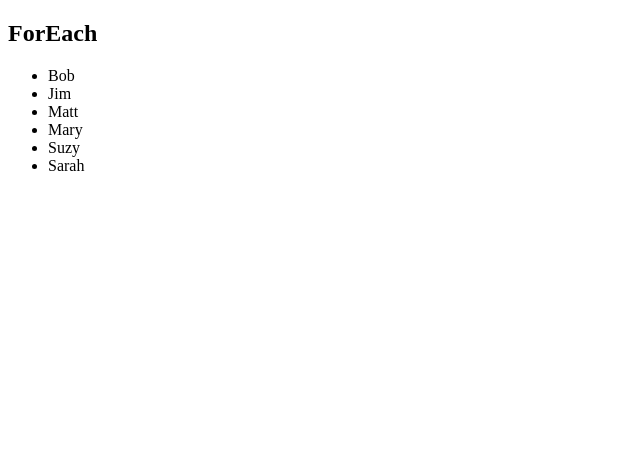
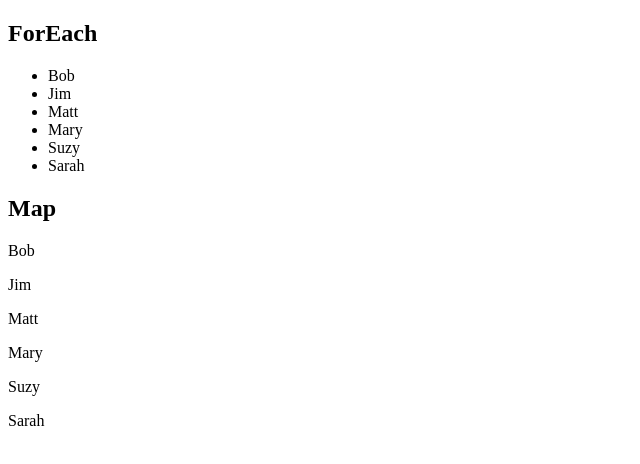
Before and after one commit to jonrodrigues24/javascript-snap-challenge-two, a plain HTML site: page index.html in a window 1280 px wide. Shown: the whole page, without its empty margins (0-640 px from the left). Drawn offline with Linux system fonts and the light colour scheme.

Commit message:
complete with map

```diff
--- a/index.html
+++ b/index.html
@@ -15,6 +15,14 @@
 
 </section>
 
+<section>
+    <h1>Map</h1>
+    <div id="map"></div>
+
+
+
+</section>
+
 
 <script src="script.js"></script>
 </body>
--- a/script.js
+++ b/script.js
@@ -3,6 +3,7 @@ let theArray = ['Bob', 'Jim', 'Matt', 'Mary', 'Suzy', 'Sarah'];
 
 
 createElement();
+namesMap();
 
 function createElement(){
 
@@ -26,3 +27,15 @@ function createElement(){
 
 
 }
+
+
+
+function namesMap(){
+    let mySection = document.getElementById('map');
+
+
+    theArray.map(name => {
+        console.log(name)
+        mySection.innerHTML += "<p>" + name + "</p>"
+    })
+}
```
